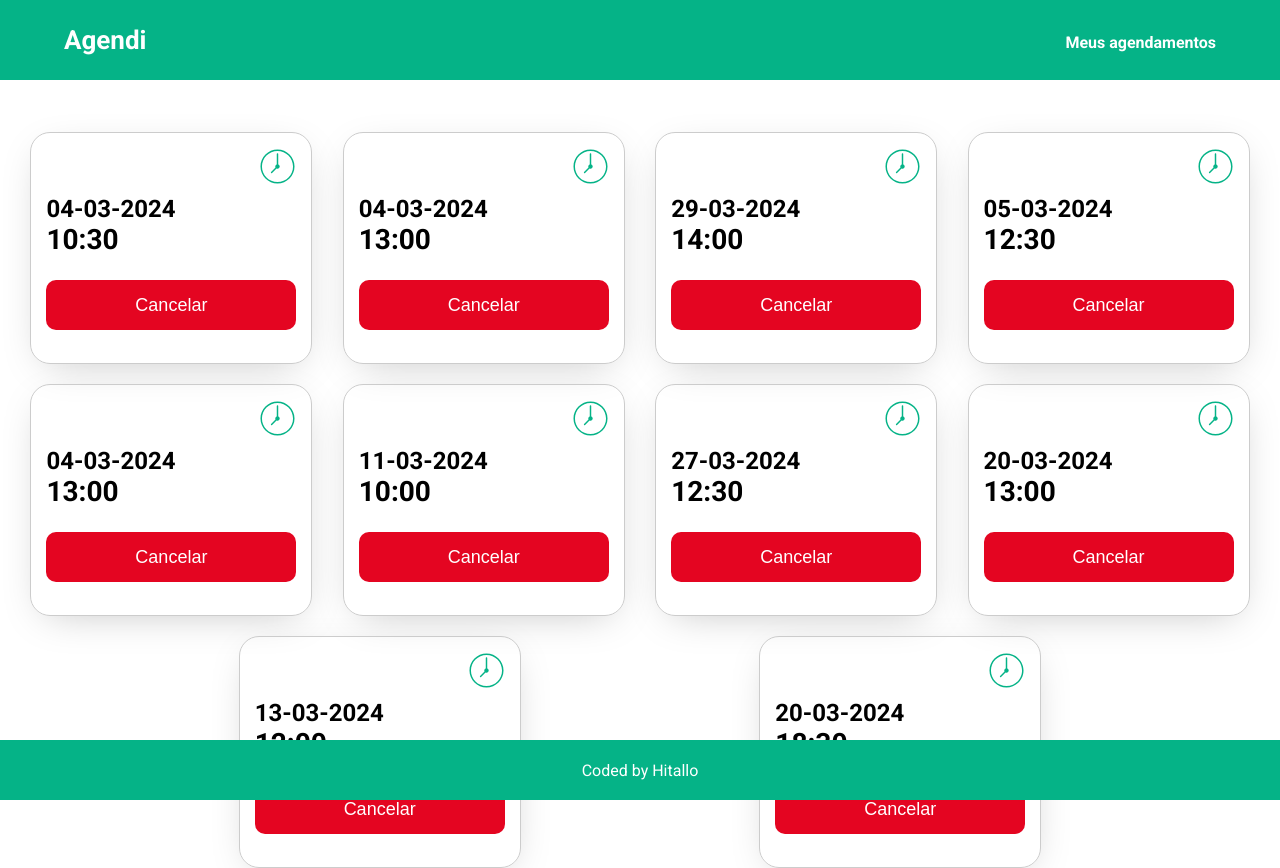
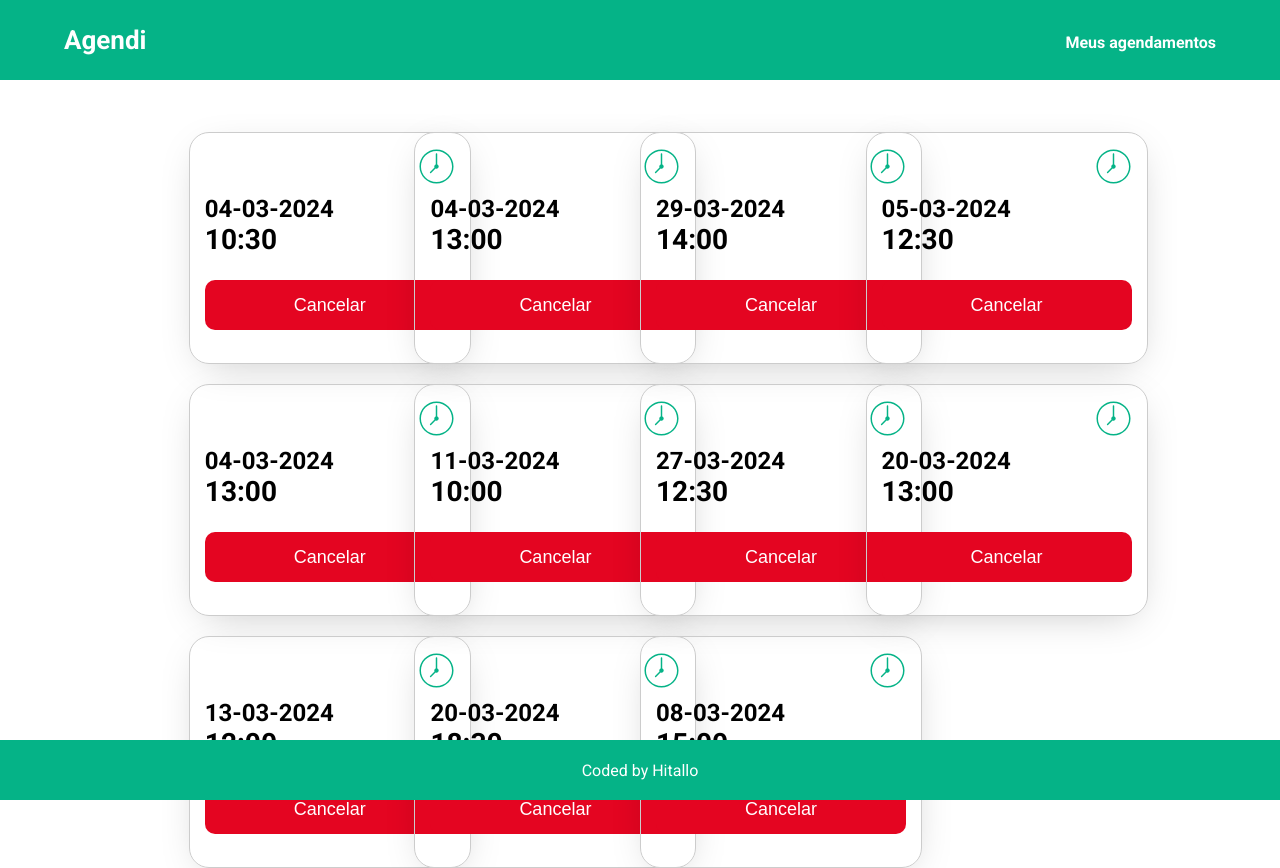
Before and after one commit to Hitallo-moreira/agendi, a React (Vite) app in the folder agendi/: page /agendamentos in a window 1280 px wide. Built offline with nearby package versions, Linux system fonts and the light colour scheme; data requests are answered from the project's data file.

Commit message:
feat: adjust styles

```diff
--- a/agendi/db.json
+++ b/agendi/db.json
@@ -49,6 +49,11 @@
       "id": "658d",
       "selectedDateTime": "20-03-2024",
       "selectedTime": "18:30"
+    },
+    {
+      "id": "9d4e",
+      "selectedDateTime": "08-03-2024",
+      "selectedTime": "15:00"
     }
   ]
 }
--- a/agendi/src/components/AppointmentList/AppointmentList.jsx
+++ b/agendi/src/components/AppointmentList/AppointmentList.jsx
@@ -1,7 +1,7 @@
 import React, { useState, useEffect } from 'react';
 import axios from 'axios';
 import ScheduleCard from '../ScheduleCard/ScheduleCard';
-import { AppointmentsWrapper } from "./AppointmentListStyles";
+import { AppointmentsWrapper, AppointmentsGrid } from "./AppointmentListStyles";
 
 function AppointmentList() {
   const [appointments, setAppointments] = useState([]);
@@ -23,6 +23,7 @@ function AppointmentList() {
 
   return (
     <AppointmentsWrapper>
+      <AppointmentsGrid>
           {appointments.map((appointment, index) => (
             <ScheduleCard
               key={index}
@@ -31,6 +32,7 @@ function AppointmentList() {
               selectedTime={appointment.selectedTime}
             />
           ))}
+      </AppointmentsGrid>
     </AppointmentsWrapper>
   );
 }
--- a/agendi/src/components/AppointmentList/AppointmentListStyles.jsx
+++ b/agendi/src/components/AppointmentList/AppointmentListStyles.jsx
@@ -1,13 +1,33 @@
 import styled from "styled-components";
 
 export const AppointmentsWrapper = styled.div`
-    display: flex;
+    display: grid;
+    /* grid-template-columns: 20% 20% 20% 20%; */
     flex-wrap: wrap;
-    justify-content: space-evenly;
     align-items: center;
+    justify-content: center;
+
+    @media only screen and (min-width: 640px) and (max-width: 768px) {
+
+    }
 
     @media only screen and (max-width: 640px) {
-        display: grid;
-        grid-template-columns: 50% 50%;
+
     }
 `;
+
+export const AppointmentsGrid = styled.div`
+    display: grid;
+    grid-template-columns: 20% 20% 20% 20%;
+    align-items: center;
+    justify-content: center;
+
+    @media only screen and (min-width: 640px) and (max-width: 768px) {
+        grid-template-columns: 20% 20% 20%;
+    }
+
+    @media only screen and (max-width: 640px) {
+        grid-template-columns: 50% 50%;
+        gap: 20px;
+    }
+`;
--- a/agendi/src/components/ScheduleCard/ScheduleCardStyles.jsx
+++ b/agendi/src/components/ScheduleCard/ScheduleCardStyles.jsx
@@ -14,7 +14,7 @@ export const Card = styled.div`
 
   @media only screen and (max-width: 640px) {
     height: auto;
-    width: 75%;
+    width: 80%;
     margin: 10px auto;
   }
 `;
```
Lines whose indentation alone changed are shown as unchanged.
